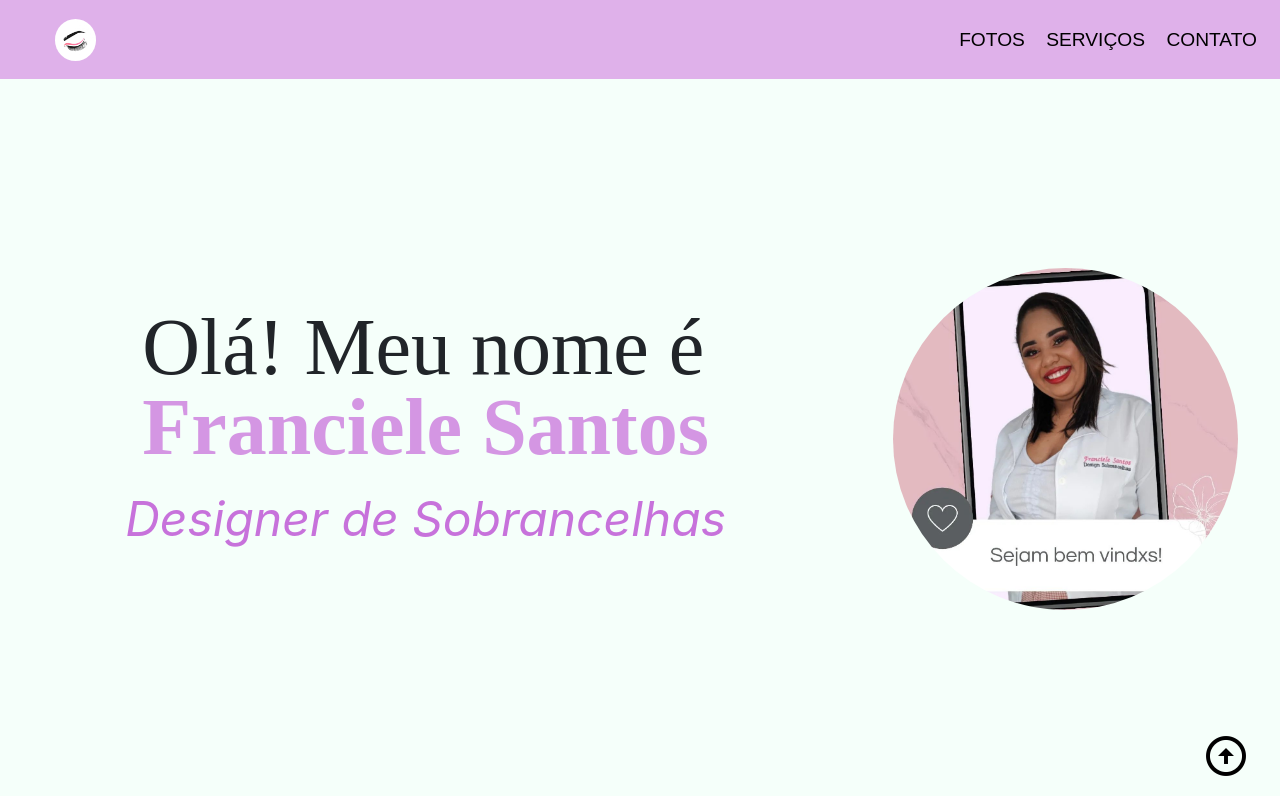
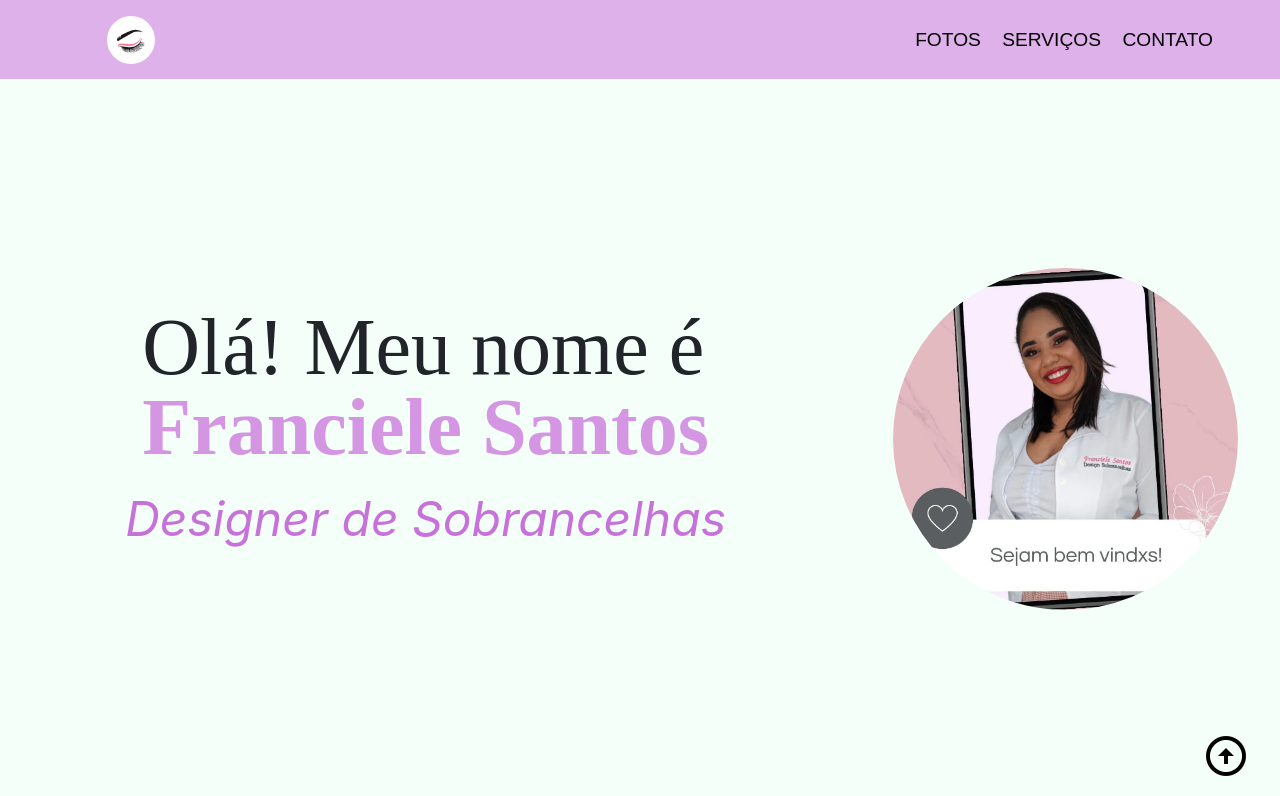
Before and after one commit to marcusvrsousa/landing-page-designer-sobrancelhas, a plain HTML site: page index.html in a window 1280 px wide. Shown: the top 796 px of the page. Drawn offline with nearby package versions, Linux system fonts and the light colour scheme; a web font is replaced by a local one.

Commit message:
logo alinhado

```diff
--- a/css/index.css
+++ b/css/index.css
@@ -22,8 +22,8 @@ p {
 }
 
 .nav-logo {
-  margin-left: 50px;
-  width: 4%;
+  margin-left: 8vw;
+  width: 4.5vw;
   padding: 5px;
   border-radius: 100px;
 }
@@ -38,7 +38,7 @@ p {
 }
 
 .itens-navegacao {
-  margin: 20px;
+  margin: 5vw;
   font-family: "Recursive", sans-serif;
   font-size: 1.2rem;
   font-style: normal;
```
